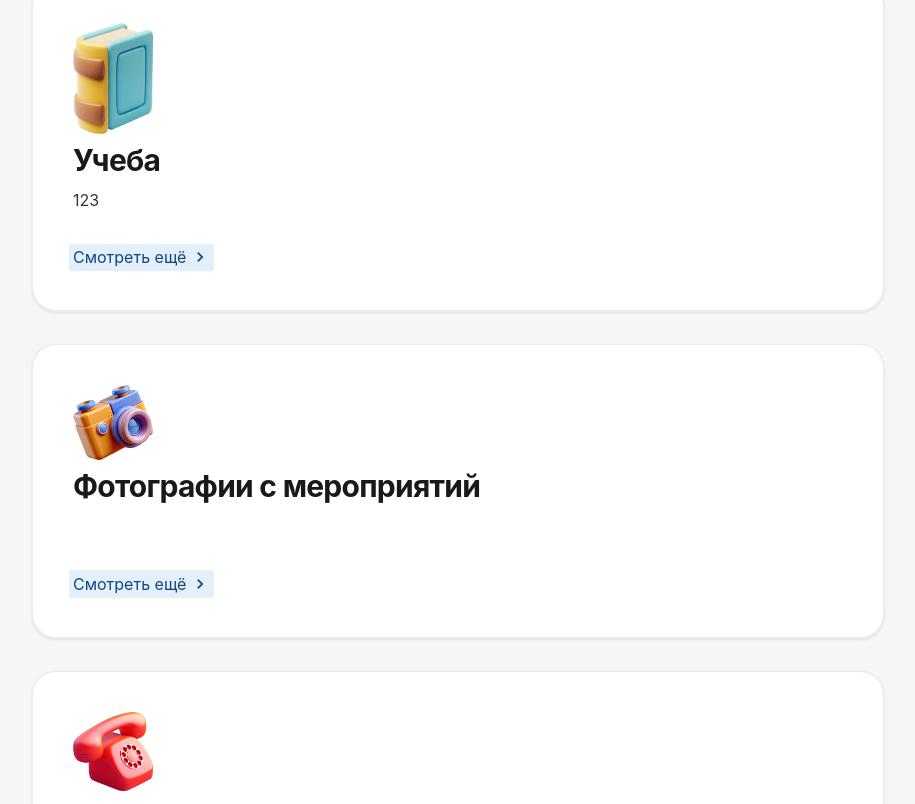
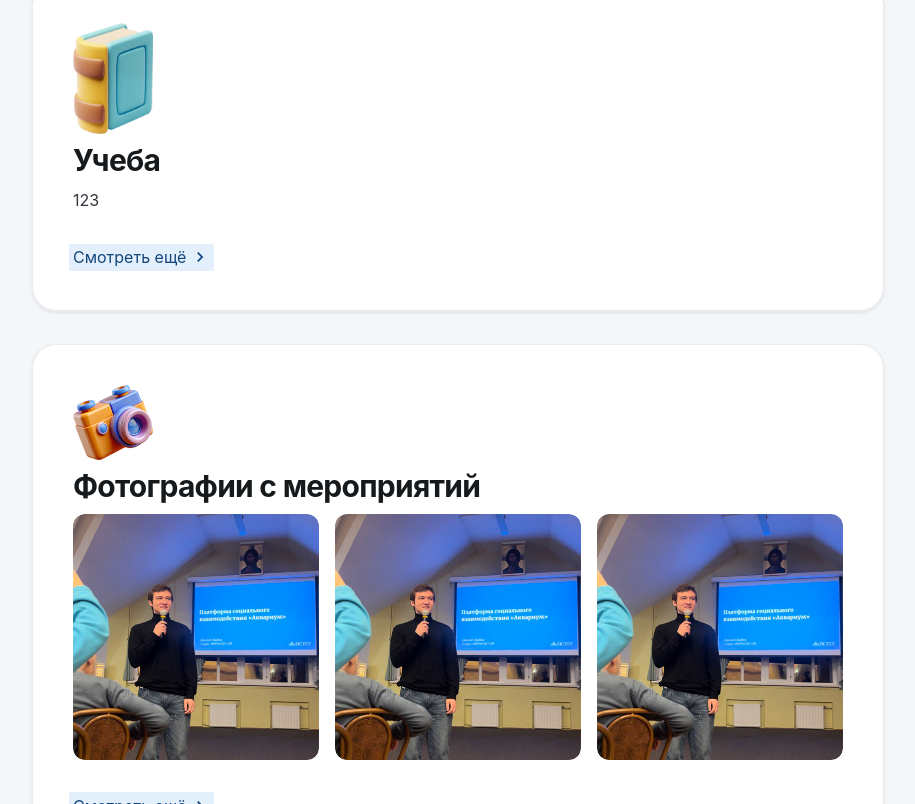
Before and after one commit to DanyaBooba/dybka-ru, a React (Vite) app in the folder app/: page / in a window 1280 px wide. Shown: the part 1996-2800 px from the top of the page, without its empty margins (182-1097 px from the left). Built offline with nearby package versions, Linux system fonts and the light colour scheme.

Commit message:
Работает над главной страницей

```diff
--- a/app/src/components/includes/Header/Header.tsx
+++ b/app/src/components/includes/Header/Header.tsx
@@ -33,7 +33,7 @@ function HeaderMobileDrawer({list}) {
         <IconButton variant="solid" size="lg" className="header__mobile-button-drawer" color="primary" onClick={toggleDrawer(true)}>
           <DragHandleIcon />
         </IconButton>
-        <Drawer open={open} onClose={toggleDrawer(false)} anchor="right">
+        <Drawer open={open} onClose={toggleDrawer(false)} anchor="bottom" size="sm" className="header__mobile-drawer">
           <Box
             role="presentation"
             onClick={toggleDrawer(false)}
@@ -93,7 +93,7 @@ function HeaderDesktop({list}) {
                          }}>
                         {list.map((item, index) => (
                             <Typography level="body-xs" className="header__link" key={index}>
-                                <Link href={item.link} color="neutral">
+                                <Link href={item.link} color="neutral" variant="soft" underline="none" sx={{ backgroundColor: currentTheme().header.backgroundColor }}>
                                     {item.name}
                                 </Link>
                             </Typography>
--- a/app/src/data/contests/contests.js
+++ b/app/src/data/contests/contests.js
@@ -1,6 +1,6 @@
 export const contests = [
     {
-        imageCap: 'image cap 1',
+        imageCap: '2024/pstgu/cap.jpg',
         title: '123',
         desc: '123',
         date: '123',
@@ -12,7 +12,7 @@ export const contests = [
         link: 'link 1'
     },
     {
-        imageCap: 'image cap 2',
+        imageCap: '2024/pstgu/cap.jpg',
         title: '123',
         desc: '123',
         date: '123',
@@ -24,7 +24,7 @@ export const contests = [
         link: 'link 2'
     },
     {
-        imageCap: 'image cap 2',
+        imageCap: '2024/pstgu/cap.jpg',
         title: '123',
         desc: '123',
         date: '123',
--- a/app/src/index.css
+++ b/app/src/index.css
@@ -3,7 +3,6 @@
     border-width: 1px;
     border-radius: 24px;
     margin-bottom: 2rem;
-    padding: 2.5rem;
 }
 
 .sheetBlock h2 {
@@ -73,11 +72,28 @@
 
 .header__mobile-link-drawer {
     text-transform: capitalize;
+    line-height: 35px !important;
+}
+
+.image-contests div {
+    border-radius: 12px;
+}
+
+.image-contests img {
+    border-radius: 12px;
+}
+
+.header__mobile-drawer div[role="dialog"] {
+    max-height: 250px;
 }
 
 @media(max-width: 601px) {
     .container {
         padding-top: 1rem;
+    }
+
+    .sheetBlock {
+        padding: 1.5rem;
     }
 }
 
@@ -85,4 +101,8 @@
     .container {
         padding-top: 5rem;
     }
+
+    .sheetBlock {
+        padding: 2.5rem;
+    }
 }
--- a/app/src/pages/Main/PageIndex.tsx
+++ b/app/src/pages/Main/PageIndex.tsx
@@ -27,7 +27,7 @@ function ShowBlock({title, showMore="", image="", children} : Props) {
             {!!image && (
                 <img src={`/img/illustrations/${image}.png`} aria-label={title} style={{ maxWidth: '80px', height: 'auto' }}  alt={title}/>
             )}
-            <Typography level="h2">
+            <Typography level="h2" id={image}>
                 {title}
             </Typography>
             {children}
--- a/app/src/pages/Main/PageIndex/InnerBlockPhotos.tsx
+++ b/app/src/pages/Main/PageIndex/InnerBlockPhotos.tsx
@@ -1,12 +1,15 @@
 import Grid from '@mui/material/Grid2';
 import {contestsMainPage} from '../../../data/contests/contests';
+import AspectRatio from "@mui/joy/AspectRatio";
 
 function InnerBlockPhotos() {
     return (
         <Grid container spacing={2}>
             {contestsMainPage.map((item, index) => (
-                <Grid size={4}>
-                    <img alt="" />
+                <Grid size={4} key={index}>
+                    <AspectRatio ratio="1/1" className="image-contests">
+                        <img src={`/img/contests/${item.imageCap}`} alt={item.title} />
+                    </AspectRatio>
                 </Grid>
             ))}
         </Grid>
```
Also changed, not shown: app/public/img/contests/2024/pstgu/cap.jpg (added).
